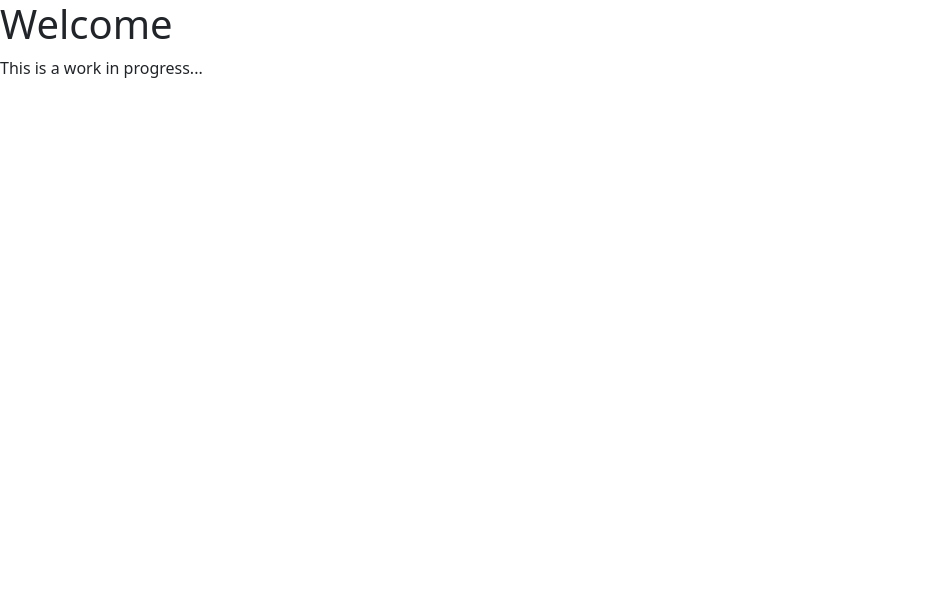
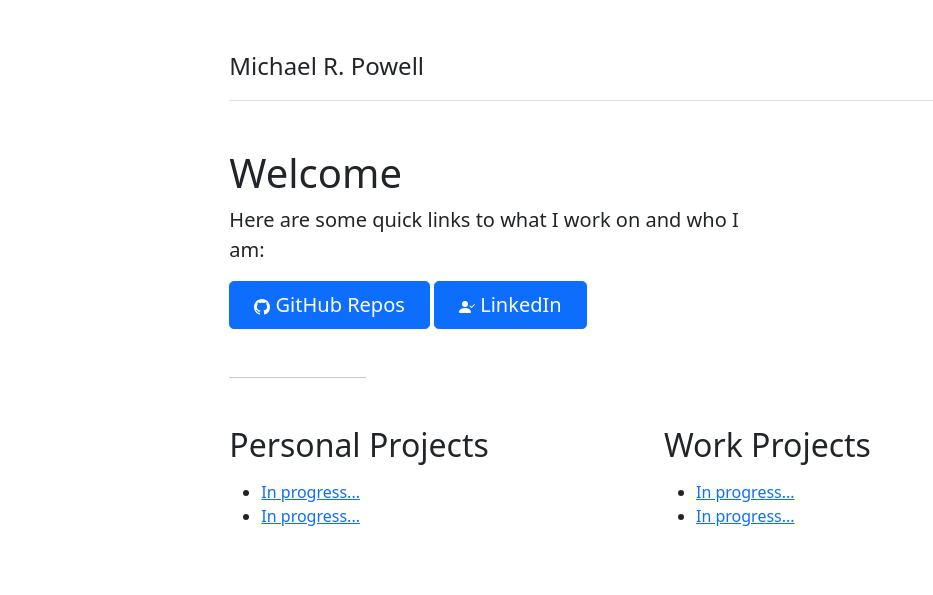
Before and after one commit to MichaelRPowell/michaelrpowell.github.io, a plain HTML site: page index.html in a window 1280 px wide. Shown: the whole page, without its empty margins (0-933 px from the left). Drawn offline with nearby package versions, Linux system fonts and the light colour scheme.

Commit message:
Update index.html

```diff
--- a/index.html
+++ b/index.html
@@ -7,10 +7,51 @@
     <meta name="viewport" content="width=device-width, initial-scale=1">
     <!-- Bootstrap CSS -->
     <link href="https://cdn.jsdelivr.net/npm/bootstrap@5.1.3/dist/css/bootstrap.min.css" rel="stylesheet" integrity="sha384-1BmE4kWBq78iYhFldvKuhfTAU6auU8tT94WrHftjDbrCEXSU1oBoqyl2QvZ6jIW3" crossorigin="anonymous">
+    <link href="starter-template.css" rel="stylesheet">
   </head>
   <body>
-    <h1>Welcome</h1>
+    <div class="col-lg-8 mx-auto p-3 py-md-5">
+    <header class="d-flex align-items-center pb-3 mb-5 border-bottom">
+      <a href="/" class="d-flex align-items-center text-dark text-decoration-none">
+        <span class="fs-4">Michael R. Powell</span>
+      </a>
+    </header>
+    <main>
+      <h1>Welcome</h1>
+      <p class="fs-5 col-md-8">Here are some quick links to what I work on and who I am:</p>
+
+      <div class="mb-5">
+        <a href="https://www.github.com/michaelrpowell" class="btn btn-primary btn-lg px-4"><svg xmlns="http://www.w3.org/2000/svg" width="16" height="16" fill="currentColor" class="bi bi-github" viewBox="0 0 16 16">
+    <path d="M8 0C3.58 0 0 3.58 0 8c0 3.54 2.29 6.53 5.47 7.59.4.07.55-.17.55-.38 0-.19-.01-.82-.01-1.49-2.01.37-2.53-.49-2.69-.94-.09-.23-.48-.94-.82-1.13-.28-.15-.68-.52-.01-.53.63-.01 1.08.58 1.23.82.72 1.21 1.87.87 2.33.66.07-.52.28-.87.51-1.07-1.78-.2-3.64-.89-3.64-3.95 0-.87.31-1.59.82-2.15-.08-.2-.36-1.02.08-2.12 0 0 .67-.21 2.2.82.64-.18 1.32-.27 2-.27.68 0 1.36.09 2 .27 1.53-1.04 2.2-.82 2.2-.82.44 1.1.16 1.92.08 2.12.51.56.82 1.27.82 2.15 0 3.07-1.87 3.75-3.65 3.95.29.25.54.73.54 1.48 0 1.07-.01 1.93-.01 2.2 0 .21.15.46.55.38A8.012 8.012 0 0 0 16 8c0-4.42-3.58-8-8-8z"/>
+  </svg> GitHub Repos</a>
+      <a href="https://www.linkedin.com/in/michaelrpowell" class="btn btn-primary btn-lg px-4"><svg xmlns="http://www.w3.org/2000/svg" width="16" height="16" fill="currentColor" class="bi bi-person-check-fill" viewBox="0 0 16 16">
+    <path fill-rule="evenodd" d="M15.854 5.146a.5.5 0 0 1 0 .708l-3 3a.5.5 0 0 1-.708 0l-1.5-1.5a.5.5 0 0 1 .708-.708L12.5 7.793l2.646-2.647a.5.5 0 0 1 .708 0z"/>
+    <path d="M1 14s-1 0-1-1 1-4 6-4 6 3 6 4-1 1-1 1H1zm5-6a3 3 0 1 0 0-6 3 3 0 0 0 0 6z"/>
+  </svg> LinkedIn</a>
+      </div>
+
+      <hr class="col-3 col-md-2 mb-5">
+
+      <div class="row g-5">
+        <div class="col-md-6">
+          <h2>Personal Projects</h2>
+          <p></p>
+          <ul>
+        <li><a href="/">In progress...</a></li>
+        <li><a href="/">In progress...</a></li>
+          </ul>
+        </div>
+
+        <div class="col-md-6">
+          <h2>Work Projects</h2>
+          <p></p>
+          <ul>
+            <li><a href="/">In progress...</a></li>
+            <li><a href="/">In progress...</a></li>
+          </ul>
+        </div>
+      </div>
+    </main>
     <script src="https://cdn.jsdelivr.net/npm/bootstrap@5.1.3/dist/js/bootstrap.bundle.min.js" integrity="sha384-ka7Sk0Gln4gmtz2MlQnikT1wXgYsOg+OMhuP+IlRH9sENBO0LRn5q+8nbTov4+1p" crossorigin="anonymous"></script>
-     <p>This is a work in progress...</p>
   </body>
 </html>
```
